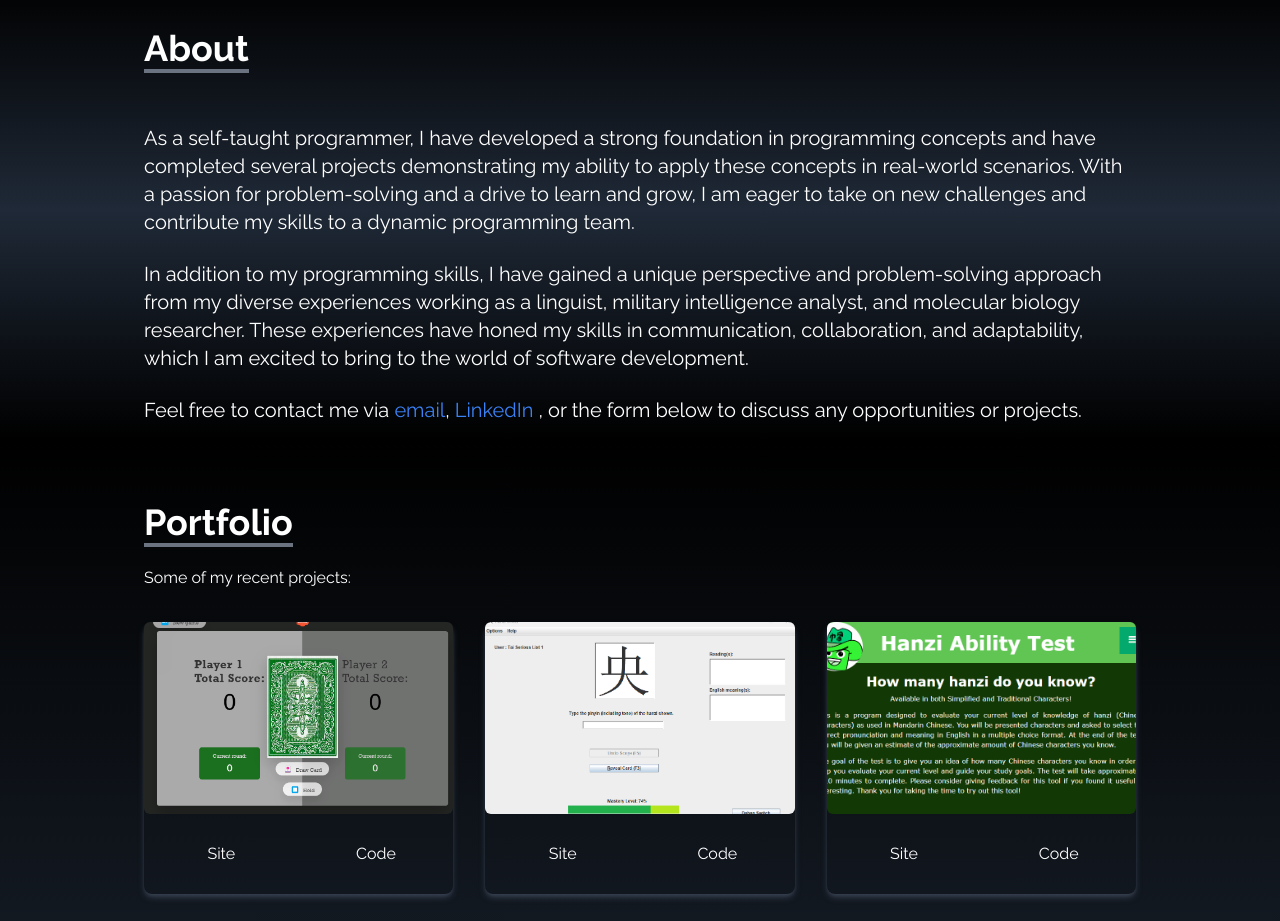
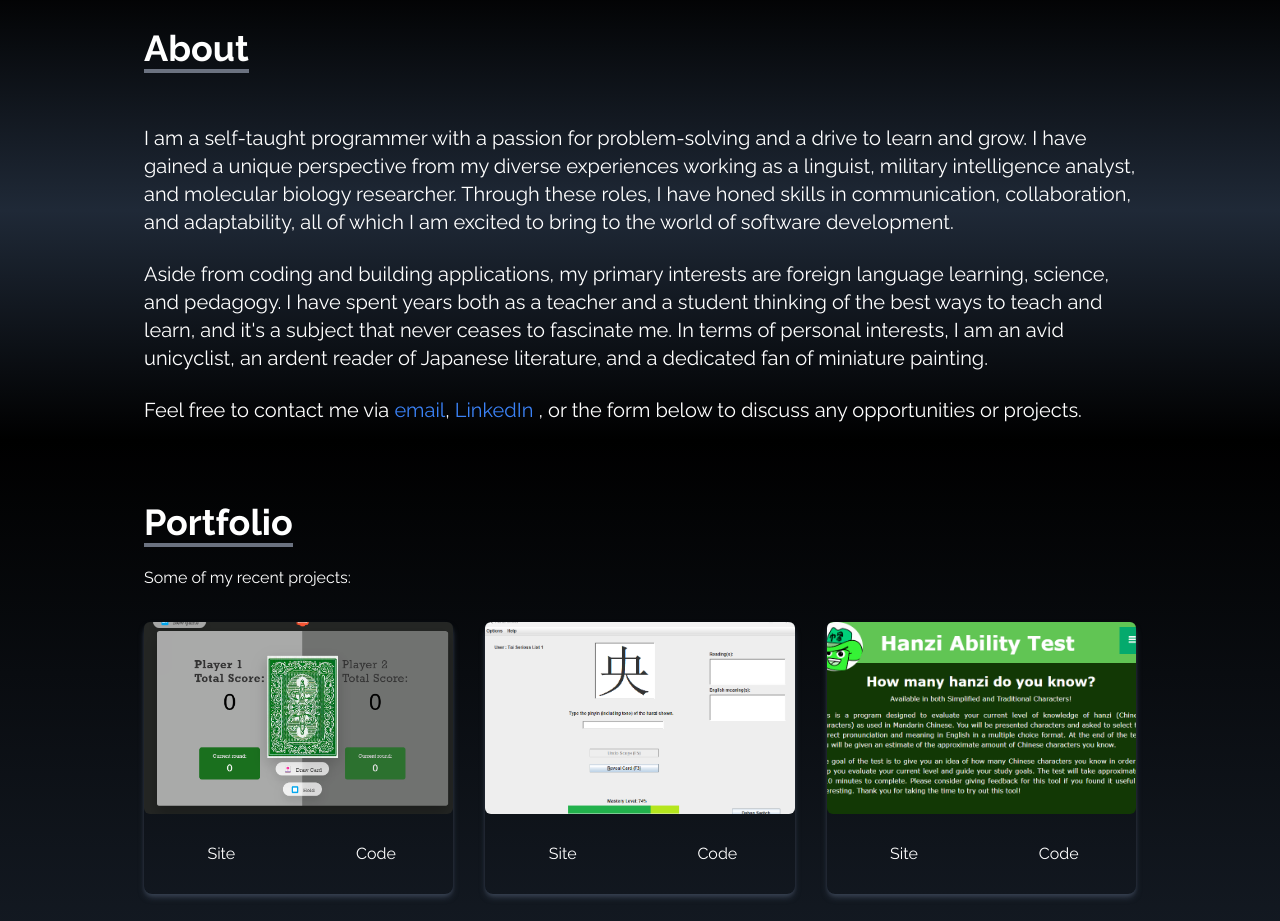
Before and after one commit to taiarima/portfolio-site, a React (Create React App) app: page / in a window 1280 px wide. Shown: the part 820-1741 px from the top of the page. Built offline with nearby package versions, Linux system fonts and the light colour scheme.

Commit message:
Edited about section.

```diff
--- a/src/components/About.jsx
+++ b/src/components/About.jsx
@@ -13,22 +13,21 @@ const About = () => {
           </p>
         </div>
         <p className="text-xl mt-10">
-          As a self-taught programmer, I have developed a strong foundation in
-          programming concepts and have completed several projects demonstrating
-          my ability to apply these concepts in real-world scenarios. With a
-          passion for problem-solving and a drive to learn and grow, I am eager
-          to take on new challenges and contribute my skills to a dynamic
-          programming team.
+          I am a self-taught programmer with a passion for problem-solving and a
+          drive to learn and grow. I have gained a unique perspective from my
+          diverse experiences working as a linguist, military intelligence
+          analyst, and molecular biology researcher. Through these roles, I have
+          honed skills in communication, collaboration, and adaptability, all of
+          which I am excited to bring to the world of software development.
         </p>
         <br />
-
         <p className="text-xl">
-          In addition to my programming skills, I have gained a unique
-          perspective and problem-solving approach from my diverse experiences
-          working as a linguist, military intelligence analyst, and molecular
-          biology researcher. These experiences have honed my skills in
-          communication, collaboration, and adaptability, which I am excited to
-          bring to the world of software development.
+          Aside from coding and building applications, my primary interests are
+          foreign language learning, science, and pedagogy. I have spent years
+          both as a teacher and a student thinking of the best ways to teach and
+          learn, and it's a subject that never ceases to fascinate me. In terms
+          of personal interests, I am an avid unicyclist, an ardent reader of
+          Japanese literature, and a dedicated fan of miniature painting.
         </p>
         <br />
         <p className="text-xl">
```
